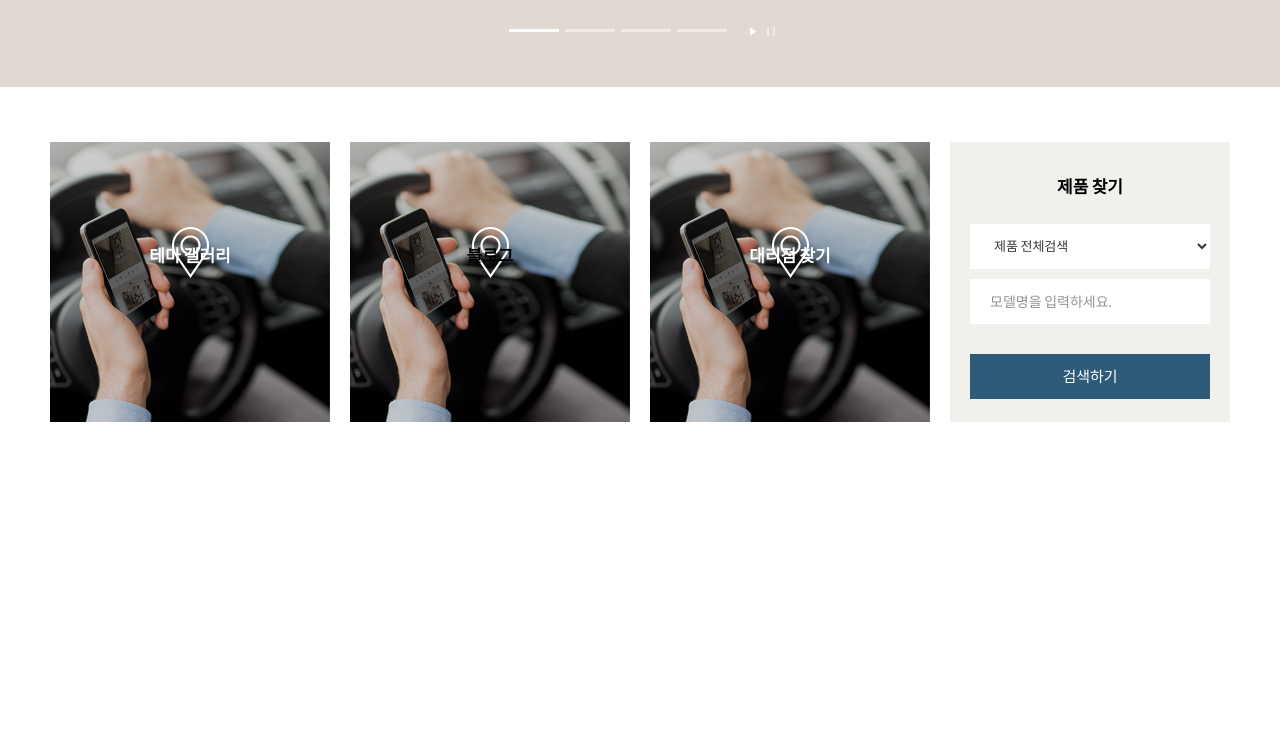
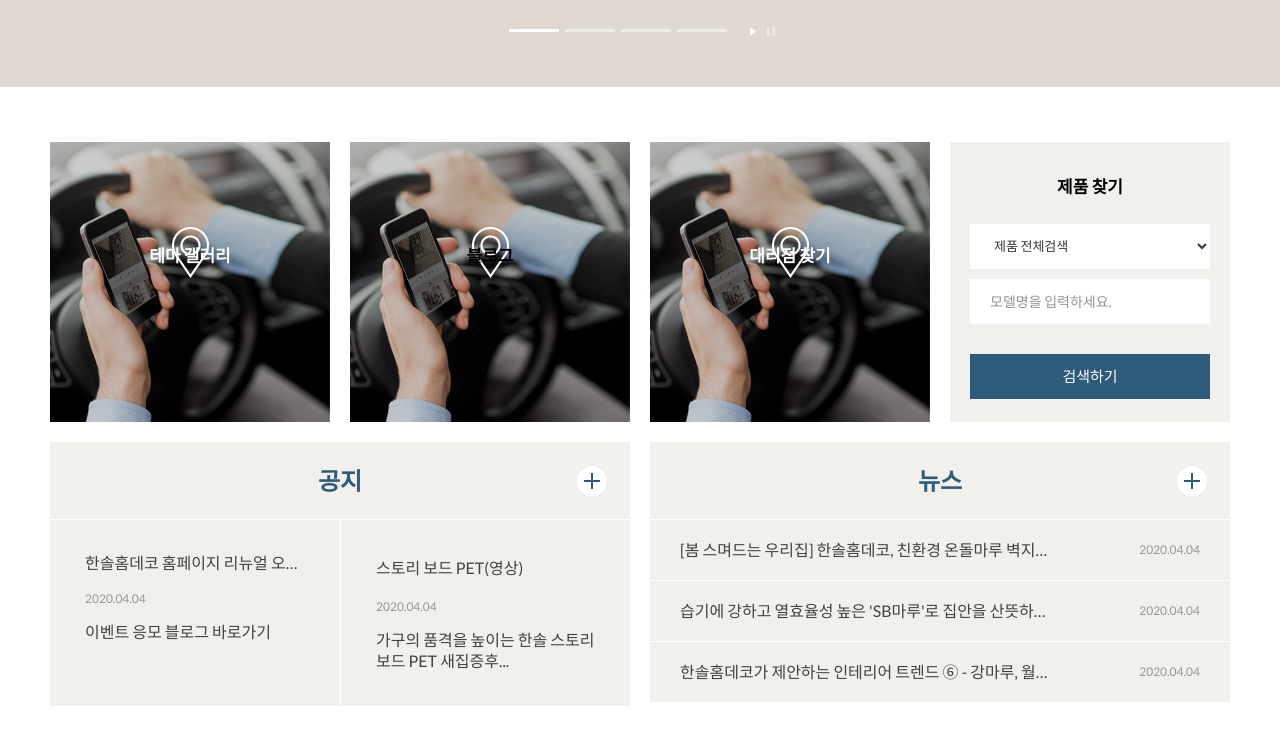
Before and after one commit to Junhan0037/hansolhomedeco-css, a plain HTML site: page index.html in a window 1280 px wide. Shown: the part 1490-2235 px from the top of the page. Before the commit the page ends 2067 px from the top, so only its background shows below. Drawn offline with Linux system fonts and the light colour scheme.

Commit message:
Edit html css

```diff
--- a/css/index.css
+++ b/css/index.css
@@ -465,13 +465,106 @@ header .spot li:last-child a {
     font-size: 15px;
 }
 
+.notice article {
+    padding: 20px 0 0;
+}
 
+.notice article > div {
+    float: left;
+    position: relative;
+    width: 580px;
+    background: #f2f0ed;
+}
 
+.notice article > div a {
+    font-size: 16px;
+    color: #424241;
+}
 
+.notice article > div a p {
+    font-size: 12px;
+    color: #979797;
+}
 
+.notice article > div h2 {
+    height: 77px;
+    border-bottom: 1px solid #fff;
+    line-height: 77px;
+    font-size: 24px;
+    color: #2d5b79;
+    text-align: center;
+}
 
+.notice article > div > a {
+    position: absolute;
+    right: 23px;
+    top: 24px;
+    width: 30px;
+    height: 30px;
+    background: url(../images/sp_com.png) no-repeat -196px -60px #fff;
+    border-radius: 30px; /* 동그라미 */
+    color: transparent;
+}
 
+.notice article > div.left ul li {
+    float: left;
+    padding: 35px;
+    width: 50%;
+    border-left: 1px solid #fff;
+    box-sizing: border-box;
+}
 
+.notice article > div.left ul li:first-child {
+    border-left: none;
+}
+
+.notice article > div.left ul li span {
+    display: block;
+    width: 100%;
+    overflow: hidden;
+    text-overflow: ellipsis; /* 오버되는 텍스트는 ...으로 찍힘 */
+    white-space: nowrap; /* 줄이 안떨어지고 한줄로 만들어지게한다 (일부러 ...이 될 수 있도록) */
+    line-height: 100%;
+}
+
+.notice article > div.left ul li p {
+    padding: 22px 0 16px;
+    line-height: 100%;
+}
+
+.notice article > div.left ul li div {
+    line-height: 21px;
+}
+
+.notice article > div.right {
+    float: right;
+}
+
+.notice article > div.right ul li {
+    position: relative;
+    border-bottom: 1px solid #fff;
+}
+
+.notice article > div.right ul li:last-child {
+    border-bottom: none;
+}
+
+.notice article > div.right ul li a {
+    display: block;
+    overflow: hidden;
+    width: 400px;
+    height: 60px;
+    line-height: 60px;
+    text-indent: 30px; /* 들여쓰기 */
+    white-space: nowrap; /* error ...이 적용이 안되는중?;; */
+    text-overflow: ellipsis;
+}
+
+.notice article > div.right p {
+    position: absolute;
+    right: 30px;
+    top: 0;
+}
 
 
 
--- a/index.html
+++ b/index.html
@@ -236,7 +236,7 @@
     </section>
     <section class="notice">
         <div class="clear">
-            <div class="top">
+            <div class="top clear">
                 <ul>
                     <li><a href="#a">테마 갤러리<span>한솔의 행복한 삶의 공간 이야기</span></a></li>
                     <li><a href="#a">블로그<span>소소한 한솔 인테리어 이야기</span></a></li>
@@ -255,6 +255,25 @@
                     <div><a href="#a">검색하기</a></div>
                 </div>
             </div>
+            <article>
+                <div class="left">
+                    <h2>공지</h2>
+                    <ul>
+                        <li><a href="#a"><span>한솔홈데코 홈페이지 리뉴얼 오픈 기념 공지사항</span><p>2020.04.04</p><div>이벤트 응모 블로그 바로가기</div></a></li>
+                        <li><a href="#a">스토리 보드 PET(영상)<p>2020.04.04</p><div>가구의 품격을 높이는 한솔 스토리보드 PET 새집증후...</div></a></li>
+                    </ul>
+                    <a href="#a">더보기</a>
+                </div>
+                <div class="right">
+                    <h2>뉴스</h2>
+                    <ul>
+                        <li><a href="#a">[봄 스며드는 우리집] 한솔홈데코, 친환경 온돌마루 벽지 도어 '집안의 산뜻'<p>2020.04.04</p></a></li>
+                        <li><a href="#a">습기에 강하고 열효율성 높은 'SB마루'로 집안을 산뜻하게!<p>2020.04.04</p></a></li>
+                        <li><a href="#a">한솔홈데코가 제안하는 인테리어 트렌드 ⑥ - 강마루, 월, 중문 활용한 '소프트 빈티지'<p>2020.04.04</p></a></li>
+                    </ul>
+                    <a href="#a">더보기</a>
+                </div>
+            </article>
         </div>
     </section>
 </body>
```
